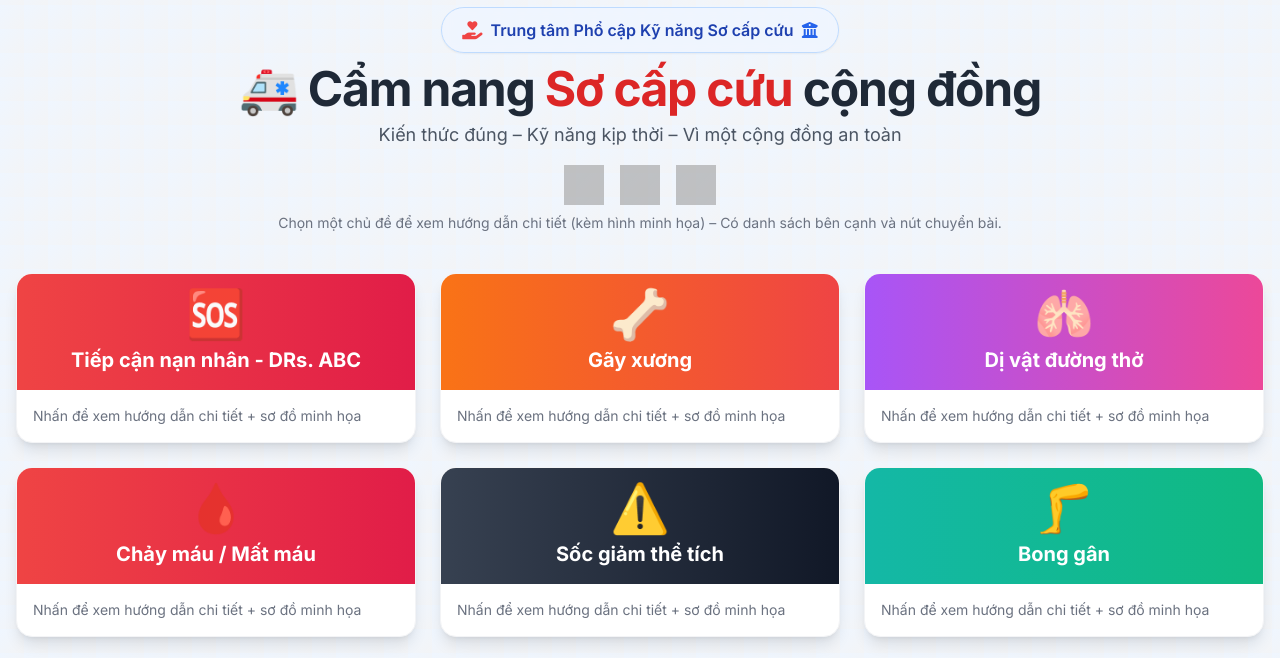
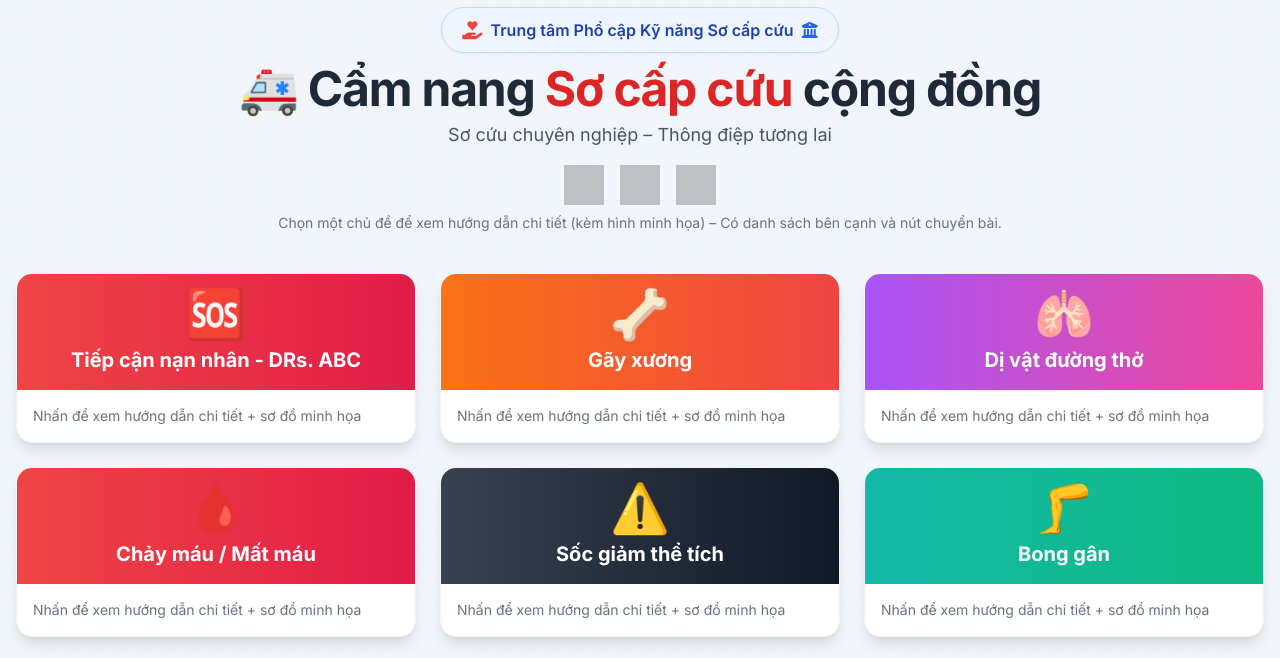
Before and after one commit to thanhpham24680-hub/App-S-c-u-EFASC, a website: page index.html in a window 1280 px wide. Shown: the part 139-797 px from the top of the page. Drawn offline with nearby package versions, Linux system fonts and the light colour scheme; grey boxes are pictures that could not be loaded.

Commit message:
Giá trị cốt lõi

```diff
--- a/index.html
+++ b/index.html
@@ -79,7 +79,7 @@
         <h1 class="text-4xl md:text-5xl font-extrabold text-gray-800 tracking-tight">
             🚑 Cẩm nang <span class="text-red-600">Sơ cấp cứu</span> cộng đồng
         </h1>
-        <p class="text-gray-600 text-lg mt-2 max-w-2xl mx-auto">Kiến thức đúng – Kỹ năng kịp thời – Vì một cộng đồng an toàn</p>
+        <p class="text-gray-600 text-lg mt-2 max-w-2xl mx-auto">Sơ cứu chuyên nghiệp – Thông điệp tương lai</p>
         <div class="mt-4 flex justify-center gap-4 flex-wrap">
             <img src="https://cdn-icons-png.flaticon.com/512/2942/2942807.png" class="w-10 h-10 opacity-60" alt="first aid">
             <img src="https://cdn-icons-png.flaticon.com/512/3080/3080598.png" class="w-10 h-10 opacity-60" alt="bone">
```
